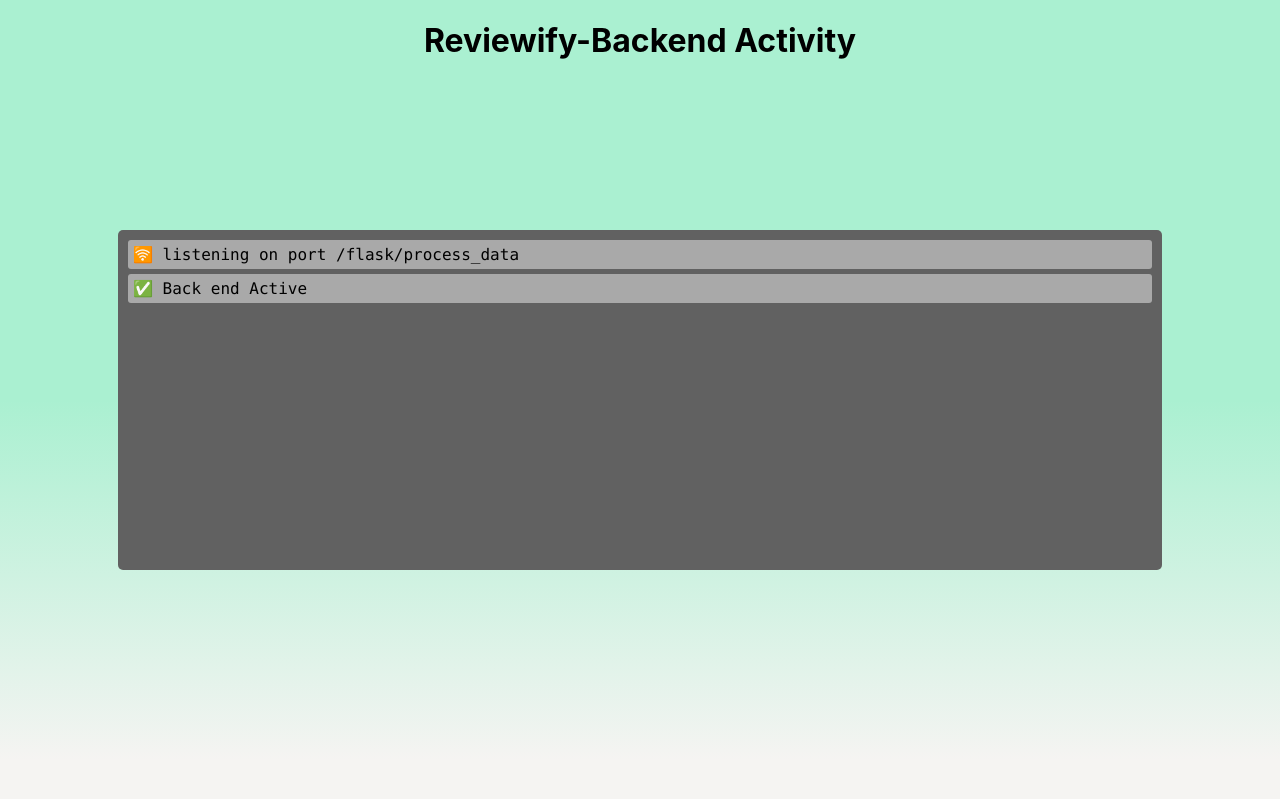
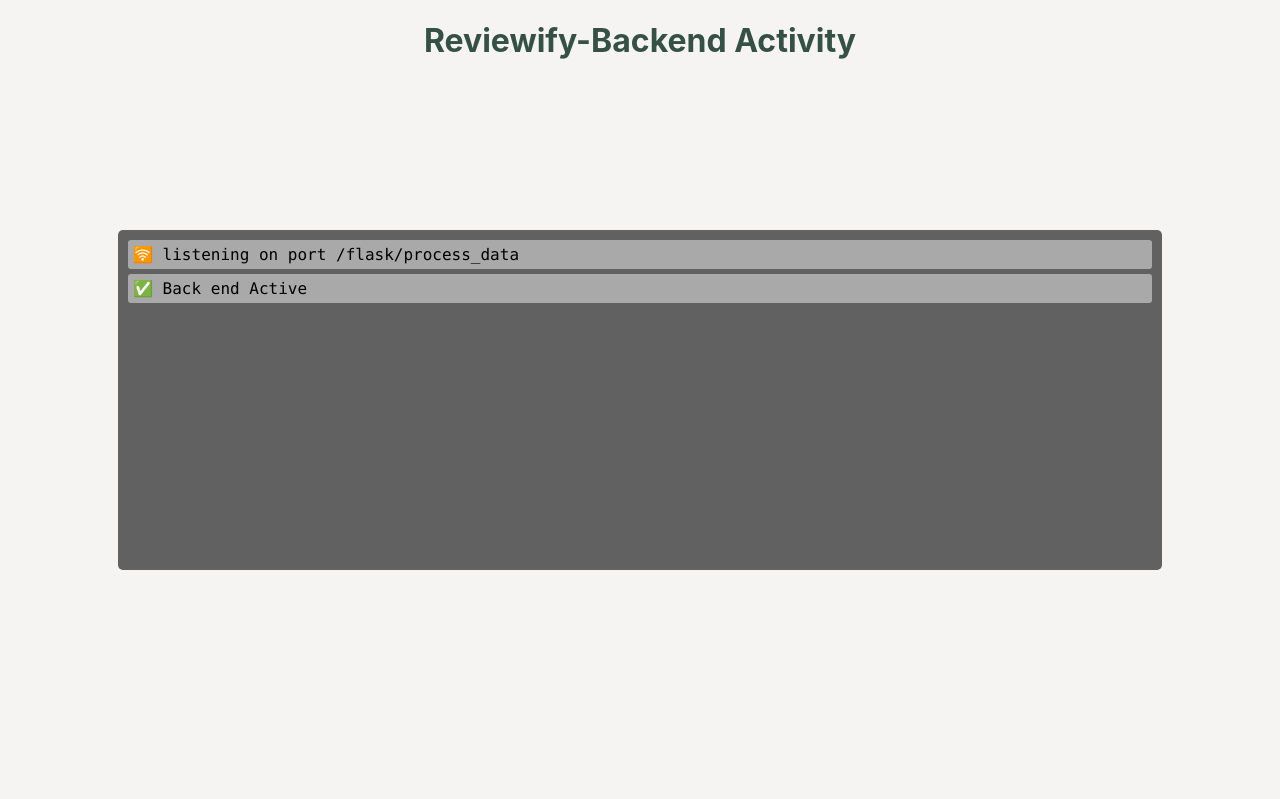
Before and after one commit to AndrewidRizk/Reviewify-Backend, a Flask app: page / in a window 1280 px wide. Run offline with Flask 2, Linux system fonts and the light colour scheme; data that the repository does not hold is empty.

Commit message:
Update index.html

```diff
--- a/templates/index.html
+++ b/templates/index.html
@@ -6,7 +6,7 @@
     <title>Backend Activity</title>
     <style>
         body {
-            background: linear-gradient(to bottom, rgb(170, 240, 209) 50%, #f5f4f2 95%);
+            background: #f5f4f2;
             margin: 0;
             padding: 0;
             display: flex;
@@ -23,6 +23,9 @@
             font-family: -apple-system, BlinkMacSystemFont, 'Segoe UI', 'Roboto', 'Oxygen',
     'Ubuntu', 'Cantarell', 'Fira Sans', 'Droid Sans', 'Helvetica Neue',
     sans-serif;
+    -webkit-font-smoothing: antialiased;
+  -moz-osx-font-smoothing: grayscale;
+  color: #355146;
         }
         #activity {
             background-color: rgb(97, 97, 97);
```
